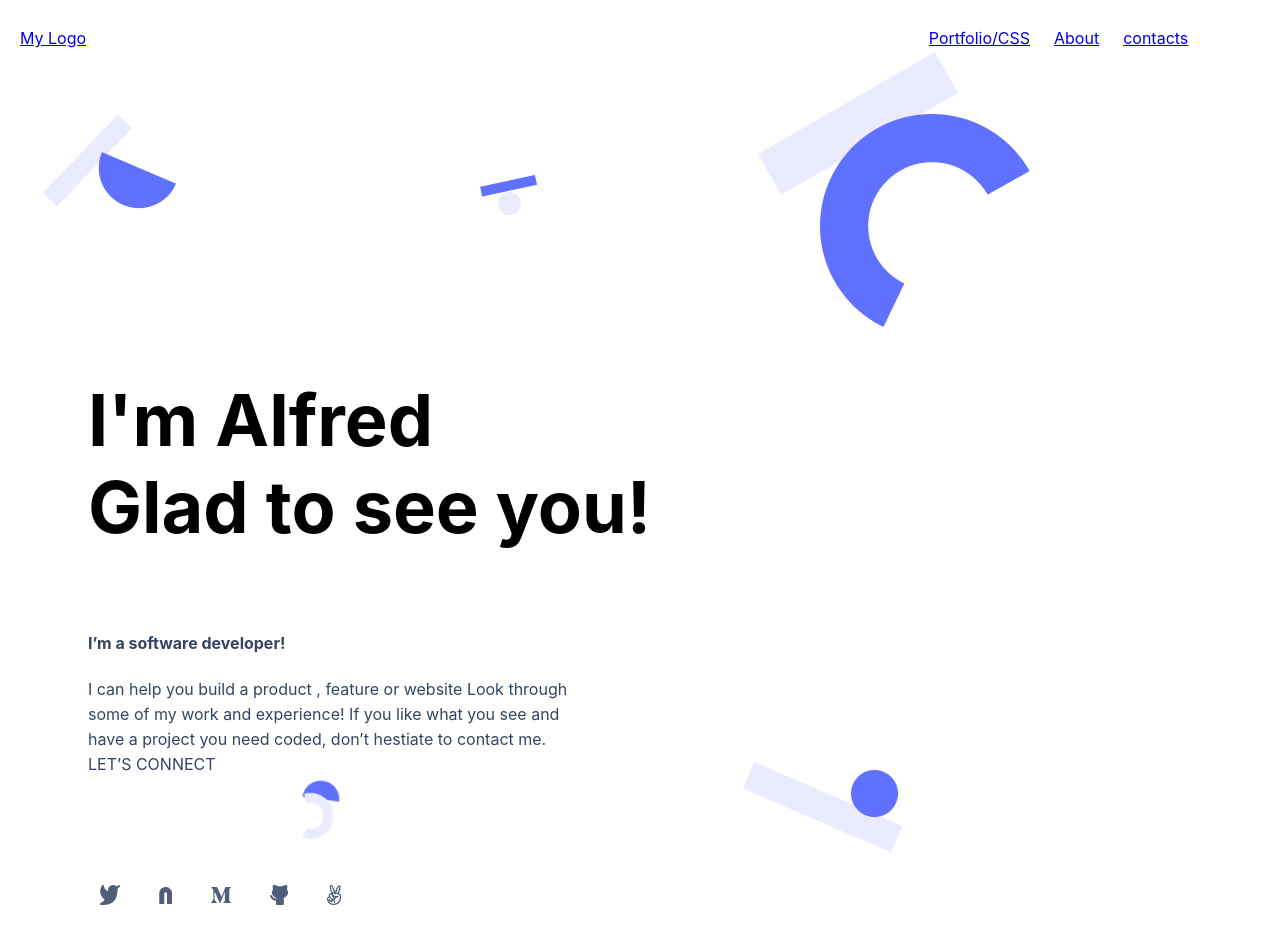
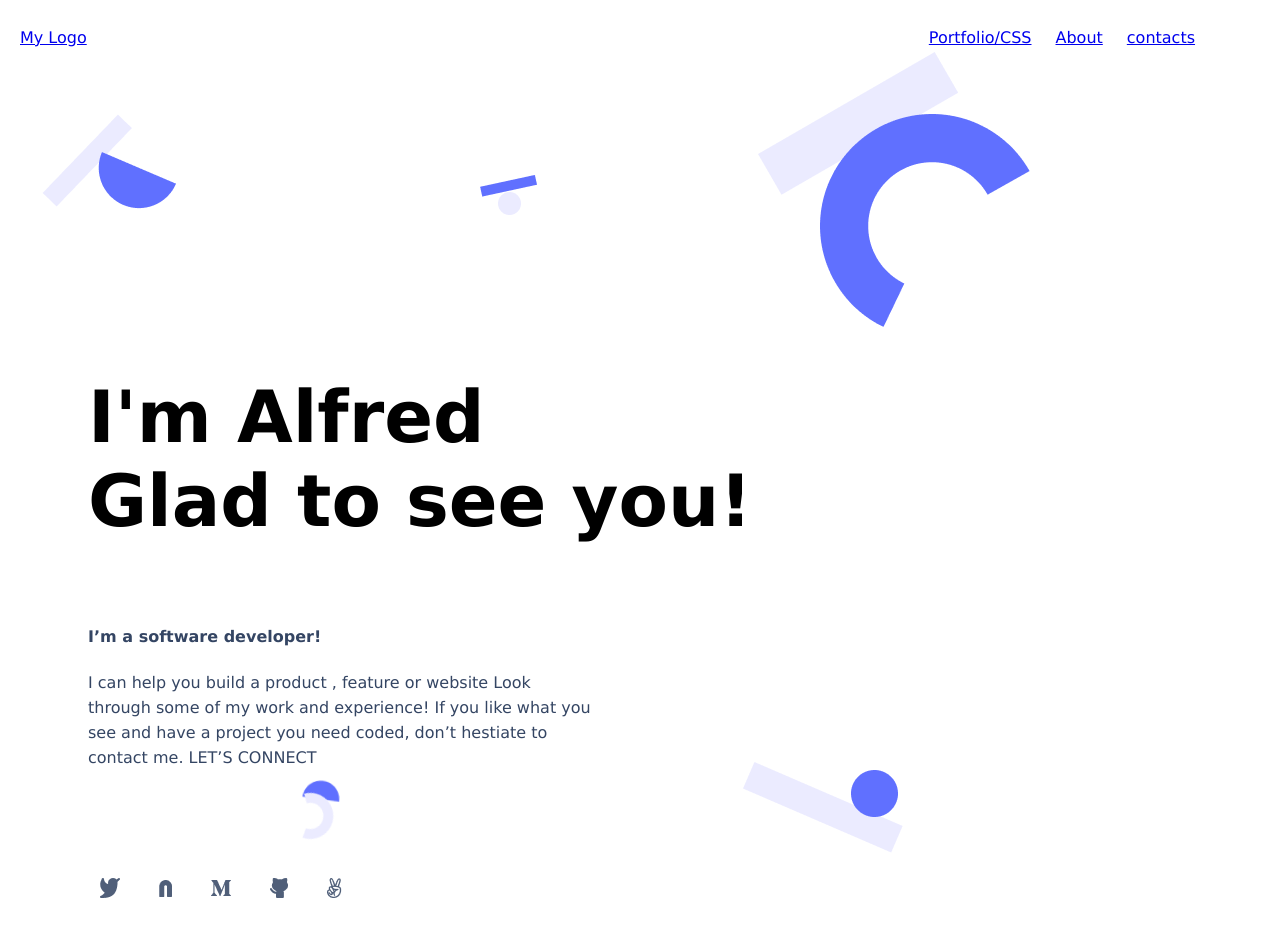
Before and after one commit to Alfred-KInyua/Mobile-Portfolio, a website: page index.html in a window 1280 px wide. Drawn offline with Linux system fonts and the light colour scheme.

Commit message:
Resolve CSS LInter errors 2

```diff
--- a/style.css
+++ b/style.css
@@ -1,5 +1,5 @@
 body {
-  font-family :-apple-system, BlinkMacSystemFont, 'Segoe UI', Roboto, Oxygen, Ubuntu, Cantarell, 'Open Sans', 'Helvetica Neue', sans-serif;
+  font-family: Verdana, Geneva, Tahoma, sans-serif;
 }
 
 .container {
```
